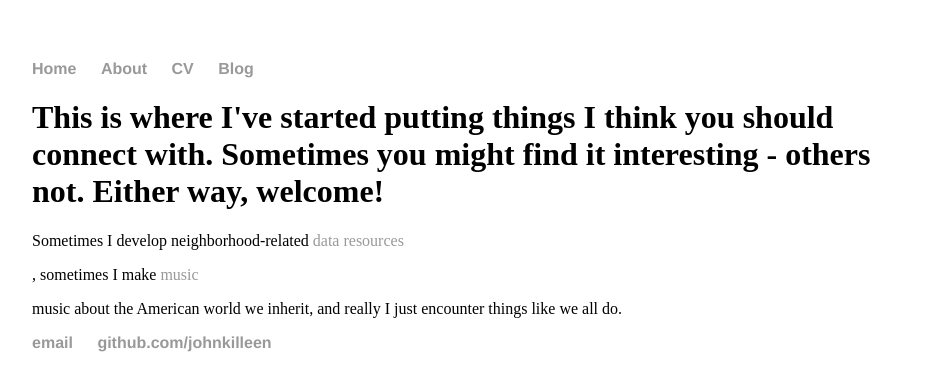
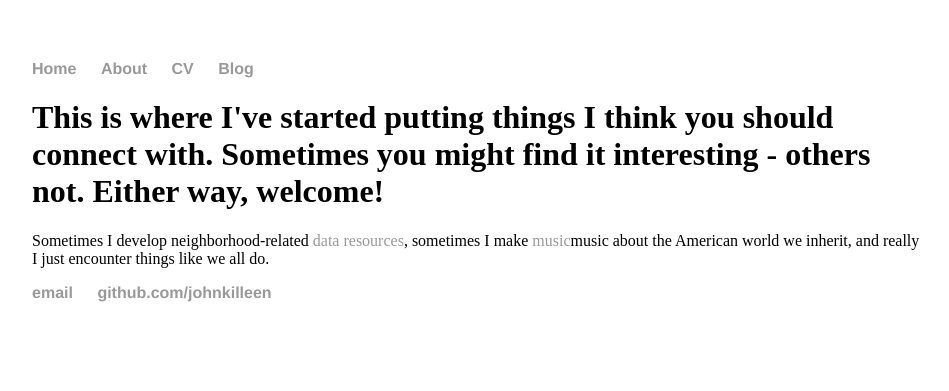
Before and after one commit to JohnKilleen/JohnKilleen.github.io, a Jekyll site: the page built from index.html, in a window 1280 px wide. Shown: the top 391 px of the page, without its empty margins (160-1109 px from the left). Built offline with Jekyll 4.4.1, drawn with Linux system fonts in a browser that asks for light colours.

```diff
--- a/index.html
+++ b/index.html
@@ -4,5 +4,5 @@ title: jpk, things
 ---
 <div class="blurb">
 	<h1>This is where I've started putting things I think you should connect with. Sometimes you might find it interesting - others not. Either way, welcome!</h1>
-	<p>Sometimes I develop neighborhood-related <a href="https://sites.duke.edu/dataworksnc/">data resources</a></p>, sometimes I make <a href="https://planktonfeast.bandcamp.com/">music</a></p>music about the American world we inherit, and really I just encounter things like we all do.
+	<p>Sometimes I develop neighborhood-related <a href="https://sites.duke.edu/dataworksnc/">data resources</a>, sometimes I make <a href="https://planktonfeast.bandcamp.com/">music</a>music about the American world we inherit, and really I just encounter things like we all do.</p>
 </div><!-- /.blurb -->
```
